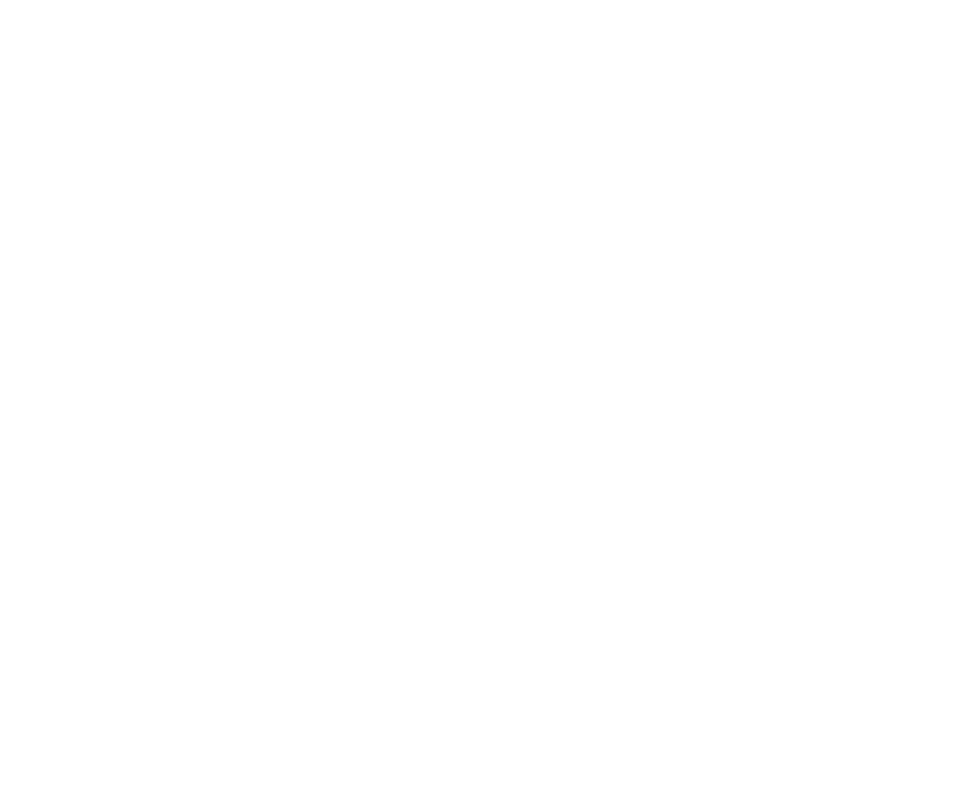
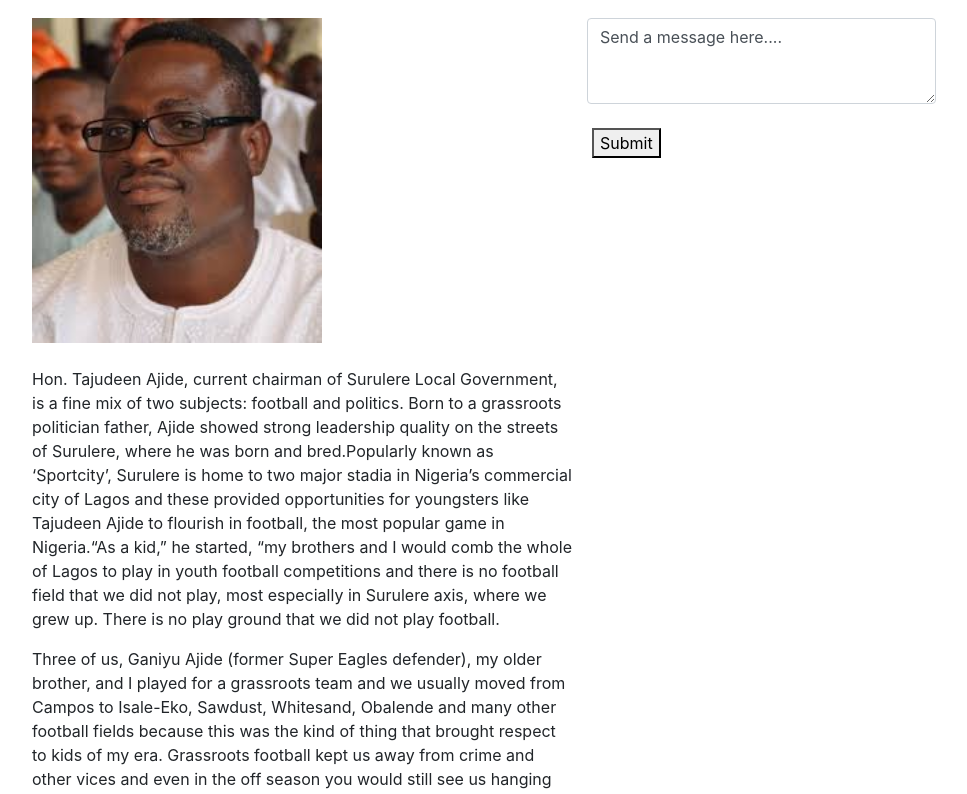
Before and after one commit to onyekachimary/wikipol, an Angular app: page /profile2 in a window 1280 px wide. Before the commit this address led to /. Shown: the top 794 px of the page, without its empty margins (53-1020 px from the left). Built offline with nearby package versions, Linux system fonts and the light colour scheme.

Commit message:
second commit

```diff
--- a/src/app/app-routing.module.ts
+++ b/src/app/app-routing.module.ts
@@ -3,12 +3,13 @@
 import { HomeComponent } from './home/home.component';
 import { ProfileComponent } from './profile/profile.component';
 import { DisplayComponent } from './display/display.component';
-
+import { Profile2Component } from './profile2/profile2.component';
 
 const routes: Routes = [
 {path:'',component:HomeComponent},
 {path:'profile',component:ProfileComponent},
 {path:'display',component:DisplayComponent},
+{path:'profile2',component:Profile2Component},
 
 ];
 
@@ -17,4 +18,4 @@
   exports: [RouterModule]
 })
 export class AppRoutingModule { }
-export const routingcomponents = [ProfileComponent,DisplayComponent,HomeComponent]
+export const routingcomponents = [ProfileComponent,DisplayComponent,HomeComponent,Profile2Component]
--- a/src/app/app.module.ts
+++ b/src/app/app.module.ts
@@ -8,13 +8,15 @@
 import { HomeComponent } from './home/home.component';
 import { ProfileComponent } from './profile/profile.component';
 import { DisplayComponent } from './display/display.component';
+import { Profile2Component } from './profile2/profile2.component';
 
 @NgModule({
   declarations: [
     AppComponent,
     HomeComponent,
     ProfileComponent,
-    DisplayComponent
+    DisplayComponent,
+    Profile2Component
   ],
   imports: [
     BrowserModule,
--- a/src/app/display/display.component.css
+++ b/src/app/display/display.component.css
@@ -0,0 +1,8 @@
+@media(max-width:600px){
+	#imageclass1 {margin-left:10px; width:inherit;},
+	#imageclass2 {margin-left:30px;}
+}
+
+uniform_size	{
+	width: 100px
+}
--- a/src/app/display/display.component.html
+++ b/src/app/display/display.component.html
@@ -10,20 +10,18 @@
 <body>
 	<div class="container">
 	<div class="row">
-	<div class="col-md-6">
-		<img class="img-fluid" src="assets/images/femi-surulere.jpeg" routerLink="/profile"><br>
+	<div class="col-md-6" id="imageclass1">
+		<img class="img-fluid" style="width: 290px" src="assets/images/femi-surulere.jpeg" routerLink="/profile"><br>
+		<strong>Hon. Femi Gbajabiamila</strong><br>
+		<strong>Representative Surulere constituency</strong><br><br>
+	</div>
+	<div class="col-md-6" id="imageclass2">
+		<img class="img-fluid" style="width: 290px" src="assets/images/surulere-chairman.jpeg" routerLink="/profile2"><br>
+		<strong>Mr Tajudeen Ajide</strong><br>
+		<strong>Surulere Local Government Chairman</strong><br><br>
 	</div>
 	</div>
-	<div class="col-md-6">
-		<strong>Hon. Femi Gbajabiamila</strong><br>
-		<strong>Representative Surulere constituency</strong><br><br>
-
-		<img class="img-fluid" src="assets/images/surulere-chairman.jpeg" routerLink="/profile"><br>
-		<strong>Mr Tajudeen Ajide</strong><br>
-		<strong>Surulere Local Government Chairman</strong><br><br>
-
-	</div>
-	</div>
+    </div>
 
 </body>
 </html>
--- a/src/app/profile/profile.component.css
+++ b/src/app/profile/profile.component.css
@@ -0,0 +1,7 @@
+@media(max-width:600px){
+	#imageclass1 {margin-left: 10px}
+}
+
+button {
+	margin-left: 5px
+}
--- a/src/app/profile/profile.component.html
+++ b/src/app/profile/profile.component.html
@@ -10,25 +10,17 @@
 <body>
 	<div class="container">
 	<div class="row">
-	<div class="col-md-6">
-		<img src="assets/images/femi-surulere.jpeg"><br><br>
+	<div class="col-md-6" id="imageclass1">
+		<img class="img-fluid" style="width: 400px" src="assets/images/femi-surulere.jpeg"><br><br>
 		<p>Femi Gbajabiamila (born June 25, 1962, surname also spelled Gbaja-Biamila and Gbajabiamila) is a Nigerian lawyer, All Progressives Congress Leader, and House Leader of Nigeria's 8th House of Representatives. Gbaja Biamila attended Igbobi College in Yaba, Lagos, King William's College on the Isle of Man, United Kingdom, Atlanta's John Marshall Law School, United States, and the University of Lagos in Lagos. Gbaja Biamila was elected to the House in 2003, and re-elected in 2007.</p>
 		<p>He represents the Surulere I constituency of Lagos State in the House of Representatives. He is the House's Majority Leader.Gbaja Biamila has criticized members of Congress for switching parties. He suggested that many voters don't have access to the information to make choices based on every individual stance, and therefore are sometimes only voting for candidates based on their party alignment. He criticized floppers with this in mind, saying the effect "cannot be anything but negative."</p>
-
+	</div><br>
+	<div class="form-group">
+		<textarea class="form-control" cols="30" rows="3">Send a message here....
+		</textarea><br>
+		<button type="button">Submit</button>
 	</div>
 	</div>
-	<div class="col-md-6">
-		<img src="assets/images/surulere-chairman.jpeg"><br><br>
-		<p>Hon. Tajudeen Ajide, current chairman of Surulere Local Government, is a fine mix of two subjects: football and politics. Born to a grassroots politician father, Ajide showed strong leadership quality on the streets of Surulere, where he was born and bred.Popularly known as ‘Sportcity’, Surulere is home to two major stadia in Nigeria’s commercial city of Lagos and these provided opportunities for youngsters like Tajudeen Ajide to flourish in football, the most popular game in Nigeria.“As a kid,” he started, “my brothers and I would comb the whole of Lagos to play in youth football competitions and there is no football field that we did not play, most especially in Surulere axis, where we grew up. There is no play ground that we did not play football.</p>
-			<p>Three of us, Ganiyu Ajide (former Super Eagles defender), my older brother, and I played for a grassroots team and we usually moved from Campos to Isale-Eko, Sawdust, Whitesand, Obalende and many other football fields because this was the kind of thing that brought respect to kids of my era. Grassroots football kept us away from crime and other vices and even in the off season you would still see us hanging together and playing off season competitions. Those things develop the mind and make you responsible. People know you and know the family you are coming from so you would not want to do anything that would tarnish your family name.” The street games, he said, prepared him for the man he is today. “The things I learnt from moving about playing football were numerous. In fact, it prepared me for my political ambition. It made us to be responsible and imbibe some leadership quality as well as relating to others as a team. I also imbibed the spirit of giving back to my society and good feelings for my society and our people. </p>
-
 	</div>
-	<div class="col-md-6">
-
-
-	</div>
-
-	</div>
-
 </body>
 </html>
--- /dev/null
+++ b/src/app/profile2/profile2.component.css
@@ -0,0 +1,7 @@
+	@media(max-width:600px){
+	#imageclass2 {margin-left:10px; width:100%;}
+}
+
+button {
+	margin-left: 5px
+}
--- /dev/null
+++ b/src/app/profile2/profile2.component.html
@@ -0,0 +1,27 @@
+<!DOCTYPE html>
+<html>
+<head>
+	<link rel="stylesheet" href="https://stackpath.bootstrapcdn.com/bootstrap/4.3.1/css/bootstrap.min.css" integrity="sha384-ggOyR0iXCbMQv3Xipma34MD+dH/1fQ784/j6cY/iJTQUOhcWr7x9JvoRxT2MZw1T" crossorigin="anonymous">
+	<script src="https://code.jquery.com/jquery-3.3.1.slim.min.js" integrity="sha384-q8i/X+965DzO0rT7abK41JStQIAqVgRVzpbzo5smXKp4YfRvH+8abtTE1Pi6jizo" crossorigin="anonymous"></script>
+	<script src="https://cdnjs.cloudflare.com/ajax/libs/popper.js/1.14.7/umd/popper.min.js" integrity="sha384-UO2eT0CpHqdSJQ6hJty5KVphtPhzWj9WO1clHTMGa3JDZwrnQq4sF86dIHNDz0W1" crossorigin="anonymous"></script>
+	<script src="https://stackpath.bootstrapcdn.com/bootstrap/4.3.1/js/bootstrap.min.js" integrity="sha384-JjSmVgyd0p3pXB1rRibZUAYoIIy6OrQ6VrjIEaFf/nJGzIxFDsf4x0xIM+B07jRM" crossorigin="anonymous"></script>
+	<title></title>
+</head><br>
+<body>
+	<div class="container">
+	<div class="row">
+	<div class="col-md-6">
+		<img style="width: 290px" src="assets/images/surulere-chairman.jpeg"><br><br>
+		<p>Hon. Tajudeen Ajide, current chairman of Surulere Local Government, is a fine mix of two subjects: football and politics. Born to a grassroots politician father, Ajide showed strong leadership quality on the streets of Surulere, where he was born and bred.Popularly known as ‘Sportcity’, Surulere is home to two major stadia in Nigeria’s commercial city of Lagos and these provided opportunities for youngsters like Tajudeen Ajide to flourish in football, the most popular game in Nigeria.“As a kid,” he started, “my brothers and I would comb the whole of Lagos to play in youth football competitions and there is no football field that we did not play, most especially in Surulere axis, where we grew up. There is no play ground that we did not play football.</p>
+			<p>Three of us, Ganiyu Ajide (former Super Eagles defender), my older brother, and I played for a grassroots team and we usually moved from Campos to Isale-Eko, Sawdust, Whitesand, Obalende and many other football fields because this was the kind of thing that brought respect to kids of my era. Grassroots football kept us away from crime and other vices and even in the off season you would still see us hanging together and playing off season competitions. Those things develop the mind and make you responsible. People know you and know the family you are coming from so you would not want to do anything that would tarnish your family name.” The street games, he said, prepared him for the man he is today. “The things I learnt from moving about playing football were numerous. In fact, it prepared me for my political ambition. It made us to be responsible and imbibe some leadership quality as well as relating to others as a team. I also imbibed the spirit of giving back to my society and good feelings for my society and our people. </p>
+	</div><br>
+	<div class="form-group">
+		<textarea class="form-control" cols="30" rows="3">Send a message here....
+		</textarea><br>
+		<button type="button">Submit</button>
+	</div>
+	</div>
+	</div>
+
+</body>
+</html>
--- /dev/null
+++ b/src/app/profile2/profile2.component.ts
@@ -0,0 +1,15 @@
+import { Component, OnInit } from '@angular/core';
+
+@Component({
+  selector: 'app-profile2',
+  templateUrl: './profile2.component.html',
+  styleUrls: ['./profile2.component.css']
+})
+export class Profile2Component implements OnInit {
+
+  constructor() { }
+
+  ngOnInit() {
+  }
+
+}
```
Also changed, not shown: 1 other file (tests, documents, lock files or other folders).
